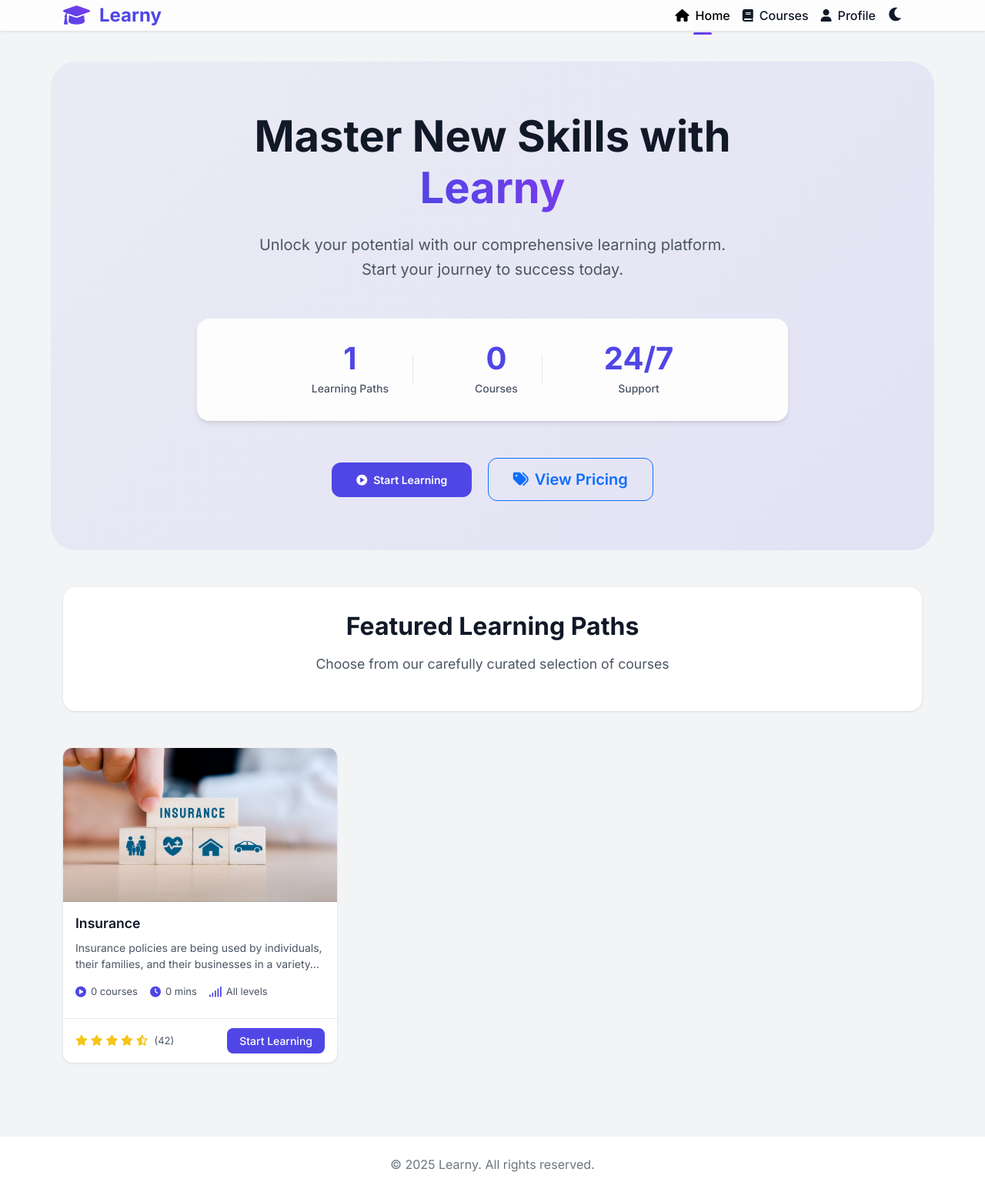
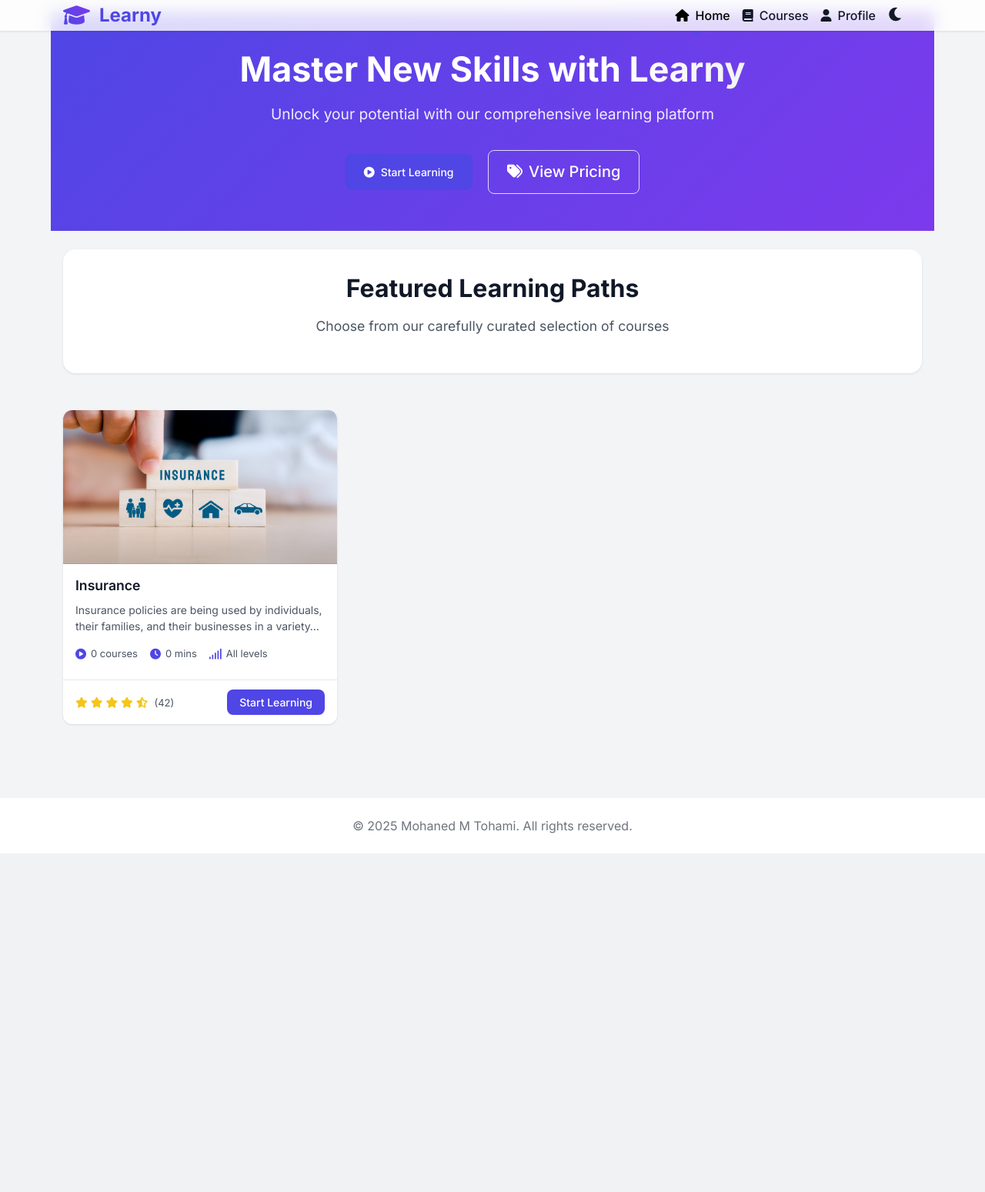
Before and after one commit to Moahened947/Learny, a Django app: page / in a window 1280 px wide. Shown: the whole page at 77% size. After the commit the page ends 1109 px from the top, so only its background shows below. Run offline with Django 5.2, Linux system fonts and the light colour scheme; data comes from the database, SQL or seed files in the repository; data that the repository does not hold is empty; some libraries are stand-ins or nearby versions.

Commit message:
new update

```diff
--- a/tutorials/templates/tutorials/base.html
+++ b/tutorials/templates/tutorials/base.html
@@ -330,7 +330,7 @@
 
     <footer class="bg-white py-4 mt-5">
         <div class="container text-center">
-            <p class="mb-0 text-secondary">&copy; 2025 Learny. All rights reserved.</p>
+            <p class="mb-0 text-secondary">&copy; 2025 Mohaned M Tohami. All rights reserved.</p>
         </div>
     </footer>
 
--- a/tutorials/templates/tutorials/home.html
+++ b/tutorials/templates/tutorials/home.html
@@ -2,31 +2,12 @@
 
 {% block content %}
 <!-- Hero Section -->
-<div class="hero-section mb-5">
+<div class="hero-section mb-4">
     <div class="hero-content text-center">
-        <h1 class="hero-title mb-4">
+        <h1 class="hero-title mb-3">
             Master New Skills with <span class="gradient-text">Learny</span>
         </h1>
-        <p class="hero-subtitle mb-5">Unlock your potential with our comprehensive learning platform.<br>Start your journey to success today.</p>
-        <div class="hero-stats d-flex justify-content-center gap-5 mb-5">
-            <div class="stat-item">
-                <div class="stat-value">{{ sections.count }}</div>
-                <div class="stat-label">Learning Paths</div>
-            </div>
-            <div class="stat-item">
-                {% with total_courses=0 %}
-                    {% for section in sections %}
-                        {% with total_courses=total_courses|add:section.courses.count %}{% endwith %}
-                    {% endfor %}
-                    <div class="stat-value">{{ total_courses }}</div>
-                {% endwith %}
-                <div class="stat-label">Courses</div>
-            </div>
-            <div class="stat-item">
-                <div class="stat-value">24/7</div>
-                <div class="stat-label">Support</div>
-            </div>
-        </div>
+        <p class="hero-subtitle mb-4">Unlock your potential with our comprehensive learning platform</p>
         <div class="hero-cta">
             <a href="#courses" class="btn btn-primary btn-lg me-3">
                 <i class="fas fa-play-circle me-2"></i>Start Learning
@@ -127,77 +108,31 @@
 {% block extra_css %}
 <style>
 .hero-section {
-    padding: 4rem 0;
-    background: linear-gradient(135deg, rgba(var(--primary-color-rgb), 0.05) 0%, rgba(var(--primary-color-rgb), 0.1) 100%);
-    border-radius: 2rem;
-    margin: 2rem -1rem 3rem -1rem;
-}
-
-.hero-content {
-    max-width: 800px;
-    margin: 0 auto;
-    padding: 0 1rem;
+    background: linear-gradient(135deg, var(--primary-color), var(--secondary-color));
+    color: white;
+    padding: 3rem 0;
+    margin: -2rem -1rem 2rem -1rem;
 }
 
 .hero-title {
-    font-size: 3.5rem;
-    font-weight: 800;
-    line-height: 1.2;
-    margin-bottom: 1.5rem;
+    font-size: 2.8rem;
+    font-weight: 700;
+    margin-bottom: 1rem;
+}
+
+.hero-subtitle {
+    font-size: 1.2rem;
+    color: rgba(255, 255, 255, 0.9);
+    max-width: 600px;
+    margin: 0 auto;
 }
 
 .gradient-text {
-    background: linear-gradient(45deg, var(--primary-color), var(--secondary-color));
+    background: linear-gradient(45deg, #fff, #f0f0f0);
     -webkit-background-clip: text;
+    background-clip: text;
     -webkit-text-fill-color: transparent;
-    background-clip: text;
-}
-
-.hero-subtitle {
-    font-size: 1.25rem;
-    color: var(--text-secondary);
-    font-weight: 400;
-    line-height: 1.6;
-}
-
-.hero-stats {
-    background: rgba(255, 255, 255, 0.9);
-    backdrop-filter: blur(10px);
-    border-radius: 1rem;
-    padding: 2rem;
-    display: inline-flex;
-    box-shadow: 0 4px 6px -1px rgba(0, 0, 0, 0.1), 0 2px 4px -1px rgba(0, 0, 0, 0.06);
-}
-
-.stat-item {
-    text-align: center;
-    padding: 0 2rem;
-    position: relative;
-}
-
-.stat-item:not(:last-child)::after {
-    content: '';
-    position: absolute;
-    right: 0;
-    top: 50%;
-    transform: translateY(-50%);
-    height: 40px;
-    width: 1px;
-    background: var(--accent-color);
-}
-
-.stat-value {
-    font-size: 2.5rem;
-    font-weight: 700;
-    color: var(--primary-color);
-    line-height: 1;
-    margin-bottom: 0.5rem;
-}
-
-.stat-label {
-    font-size: 0.875rem;
-    color: var(--text-secondary);
-    font-weight: 500;
+    text-fill-color: transparent;
 }
 
 .hero-cta {
@@ -205,9 +140,17 @@
 }
 
 .hero-cta .btn {
-    padding: 0.75rem 2rem;
-    font-weight: 600;
-    border-radius: 0.75rem;
+    padding: 0.8rem 1.5rem;
+    font-weight: 500;
+}
+
+.hero-cta .btn-outline-primary {
+    border-color: rgba(255, 255, 255, 0.8);
+    color: white;
+}
+
+.hero-cta .btn-outline-primary:hover {
+    background-color: rgba(255, 255, 255, 0.1);
 }
 
 .section-header {
```
Also changed, not shown: other parts of tutorials/templates/tutorials/home.html (+14 -22 lines), tutorials/templates/tutorials/pricing.html (+20 -13 lines).
